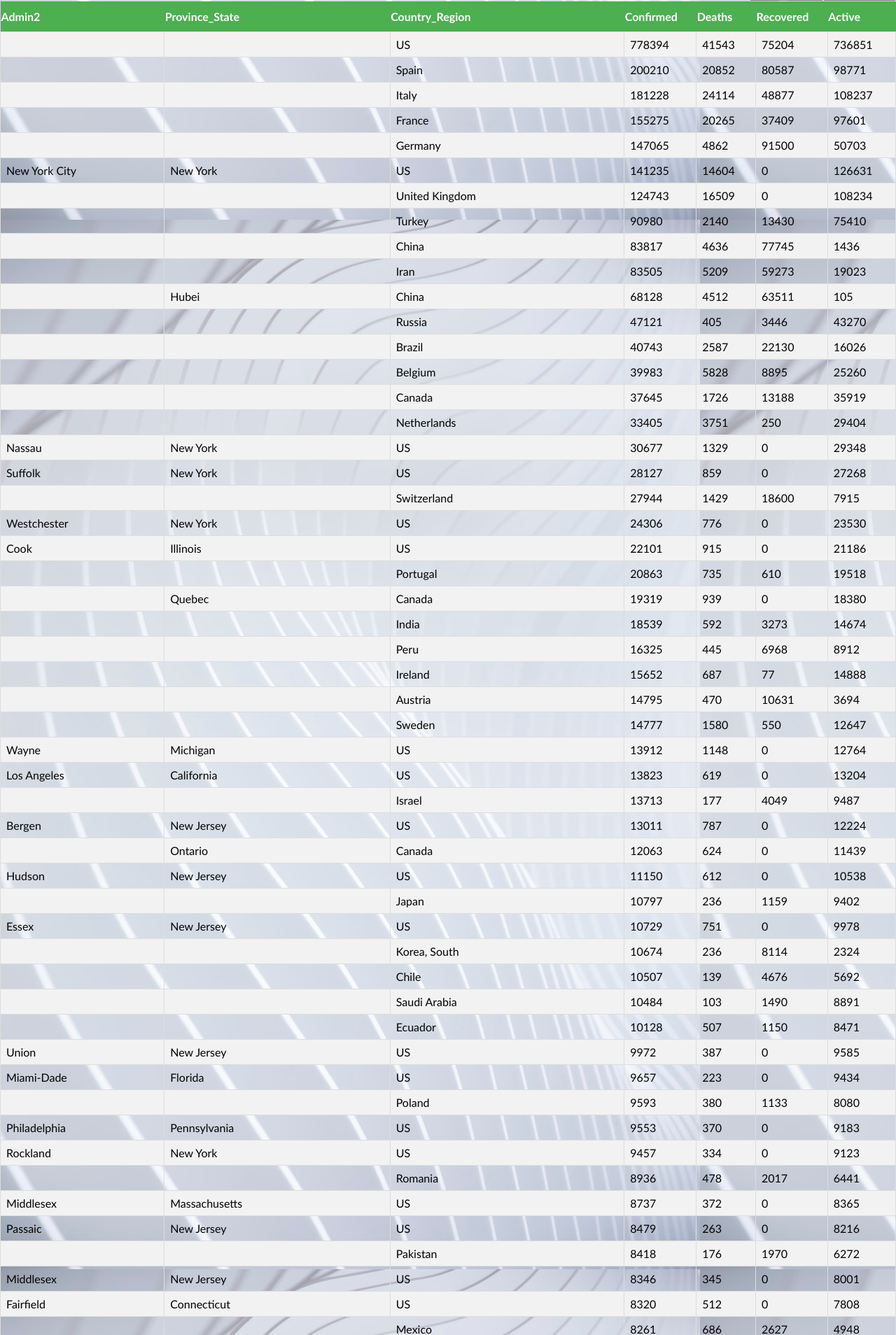
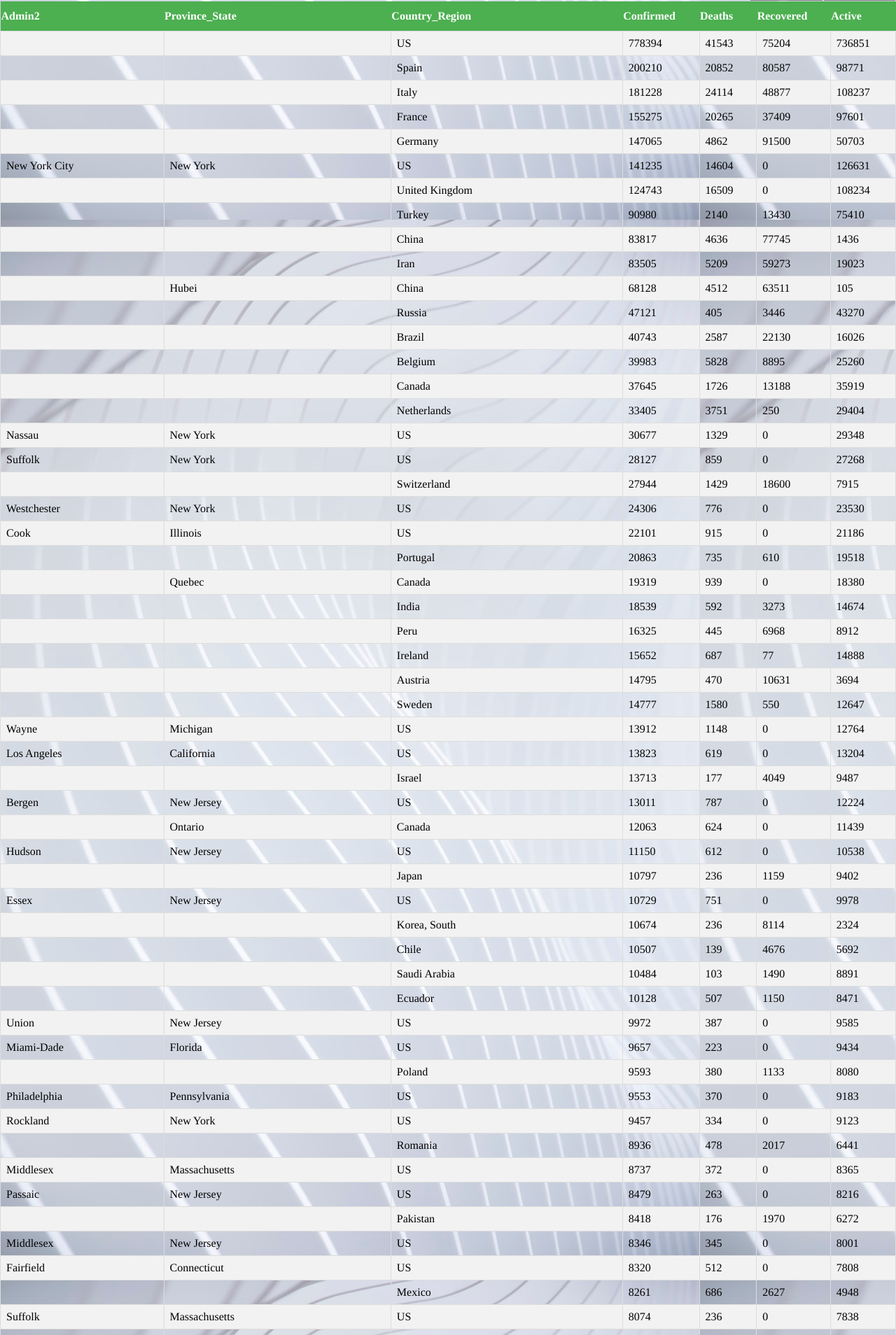
Before and after one commit to covid-MD-RE/covidweb, a PHP site: page /index.html in a window 1280 px wide. Shown: the part 1186-3094 px from the top of the page at 70% size. Run offline with PHP 8.4, Linux system fonts and the light colour scheme; some libraries are stand-ins or nearby versions.

Commit message:
Update mystyles.css

```diff
--- a/mystyles.css
+++ b/mystyles.css
@@ -25,8 +25,11 @@
 
 
     }
+h4  {
+    font-family: sans-serif;
+}
 table {
-  font-family: "Trebuchet MS", Arial, Helvetica, sans-serif;
+  font-family: "Times", sans-serif;
   border-collapse: collapse;
   width: 100%;
 }
```
